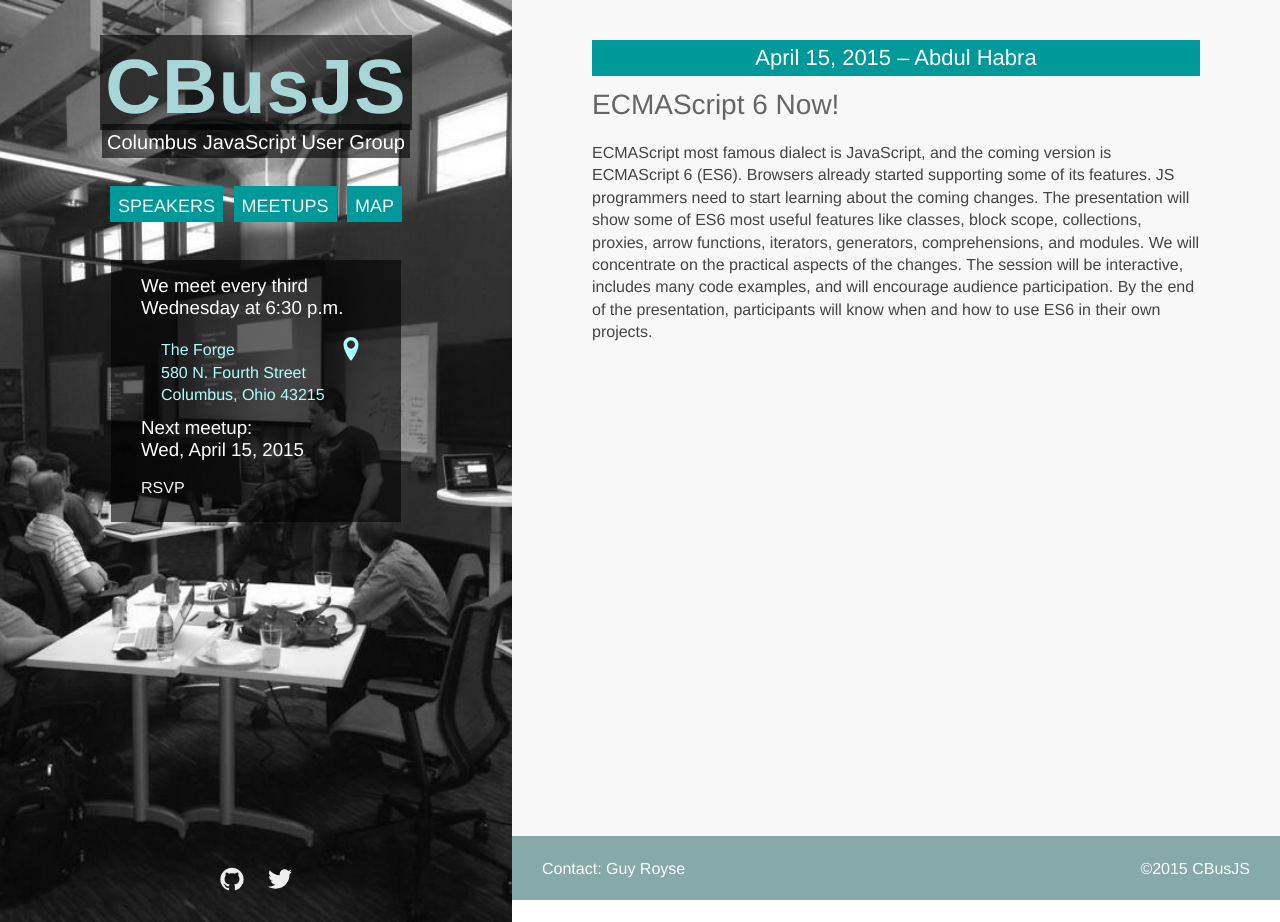
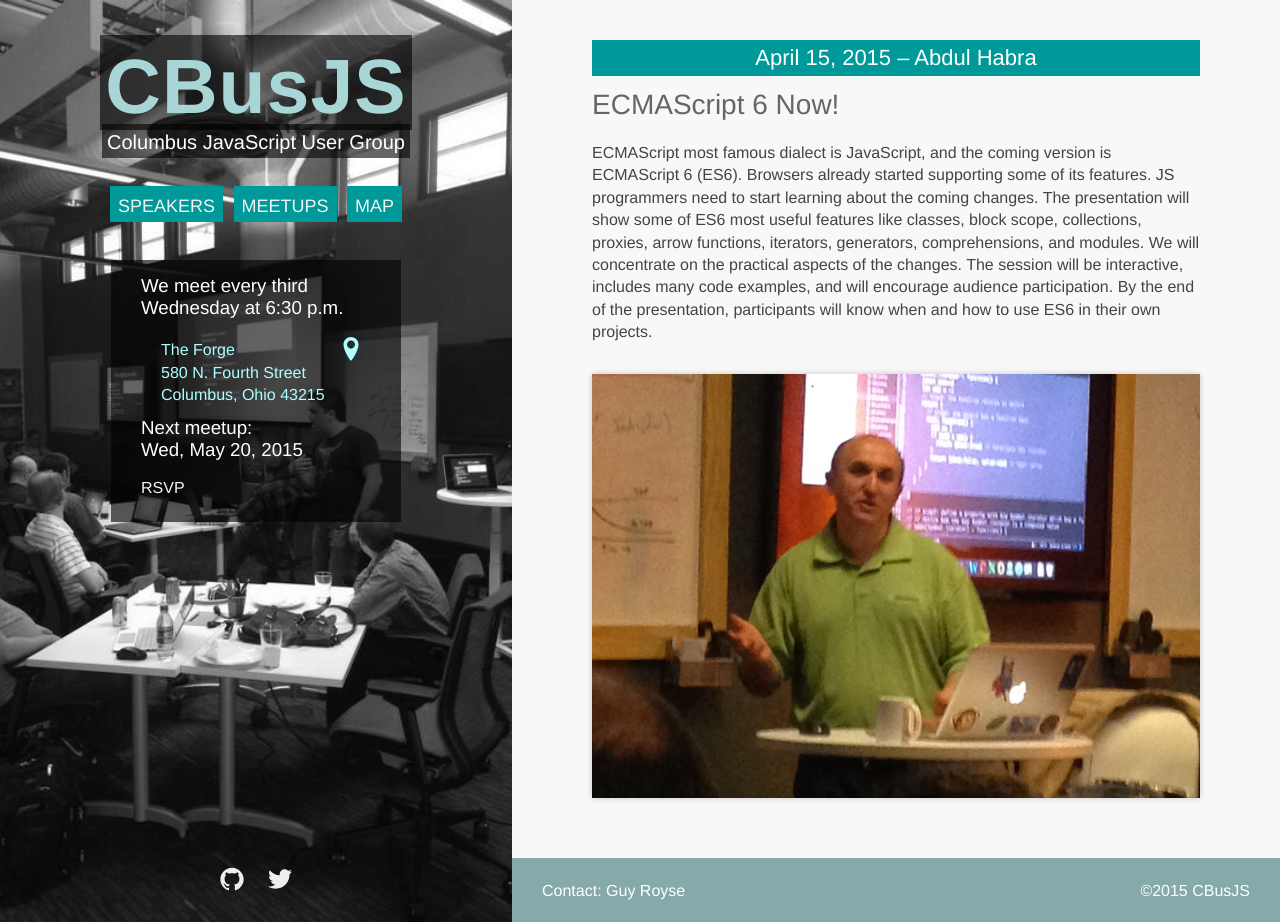
Before and after one commit to columbusjs/columbusjs.github.io, a Jekyll site: the page built from _posts/2015-04-15-ecmascript-6-now.markdown, in a window 1280 px wide and 922 px high. Built offline with Jekyll 4.4.1, drawn with Linux system fonts in a browser that asks for light colours.

Commit message:
Adds abdul image and updates link for May meetup

```diff
--- a/_includes/sidebar.html
+++ b/_includes/sidebar.html
@@ -32,8 +32,8 @@
       </svg>
     </a>
 
-    <h3 class="next">Next meetup:<br>Wed, April 15, 2015</h3>
-    <p><a href="http://www.meetup.com/techlifecolumbus/events/221117871/">RSVP</a></p>
+    <h3 class="next">Next meetup:<br>Wed, May 20, 2015</h3>
+    <p><a href="http://www.meetup.com/techlifecolumbus/events/221563064/">RSVP</a></p>
   </div>
 
   <div class="social-icons">
--- a/_posts/2015-04-15-ecmascript-6-now.markdown
+++ b/_posts/2015-04-15-ecmascript-6-now.markdown
@@ -15,3 +15,5 @@
 session will be interactive, includes many code examples, and will encourage
 audience participation. By the end of the presentation, participants will know
 when and how to use ES6 in their own projects.
+
+![Abdul Habra on ECMAScript 6]({{ "/images/abdul.jpg" | prepend: site.baseurl | prepend: site.url }} 'Abdul Habra on ECMAScript 6')
```
Also changed, not shown: images/abdul.jpg (added).
